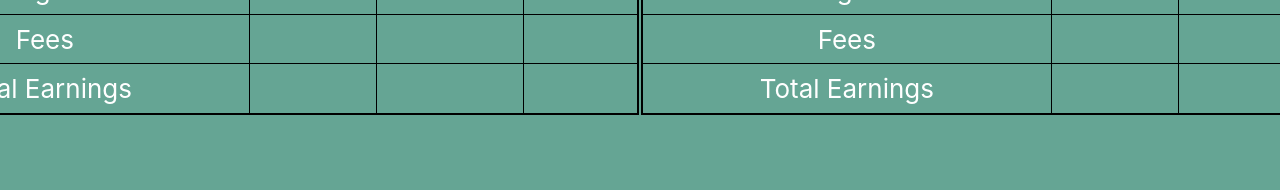
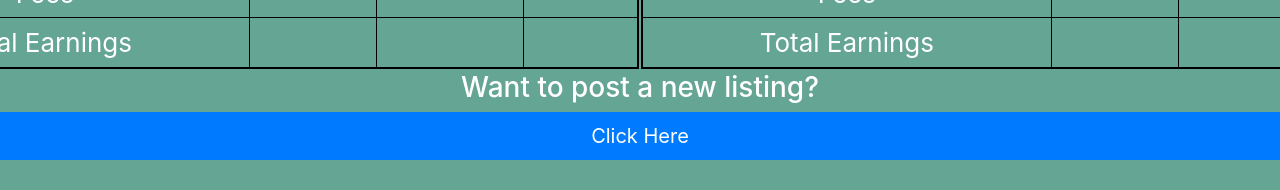
Before and after one commit to Shulamith/SoleSeller, a React (Create React App) app in the folder node_react_app/frontend/: page /inventory in a window 1280 px wide. Shown: the part 607-797 px from the top of the page. Built offline with nearby package versions, Linux system fonts and the light colour scheme.

Commit message:
Added button linking inventory page to item upload page

```diff
--- a/node_react_app/frontend/src/components/InventoryTwo.css
+++ b/node_react_app/frontend/src/components/InventoryTwo.css
@@ -31,6 +31,6 @@ td {
     border-left: 1px solid black;
 }
 
-#upload h3 {
+#display h3 {
     text-align: center;
 }
--- a/node_react_app/frontend/src/components/InventoryTwo.js
+++ b/node_react_app/frontend/src/components/InventoryTwo.js
@@ -5,7 +5,7 @@ import { Link } from 'react-router-dom';
 import inventoryData from "./mockdata.json";
 import './InventoryTwo.css';
 
-
+console.log(inventoryData.length);
 function InventoryTwo() {
 
     return (
@@ -63,6 +63,16 @@ function InventoryTwo() {
                         )
                     })}
                 </tr>
+                <tr>
+                    <td colspan={ inventoryData.length } >
+                        <footer>
+                            <h3>Want to post a new listing?</h3>
+                            <Button block size="lg">
+                                <Link to="/upload">Click Here</Link>
+                            </Button>
+                        </footer>
+                    </td>
+                </tr>
             </table>
         </div>
     );
```
